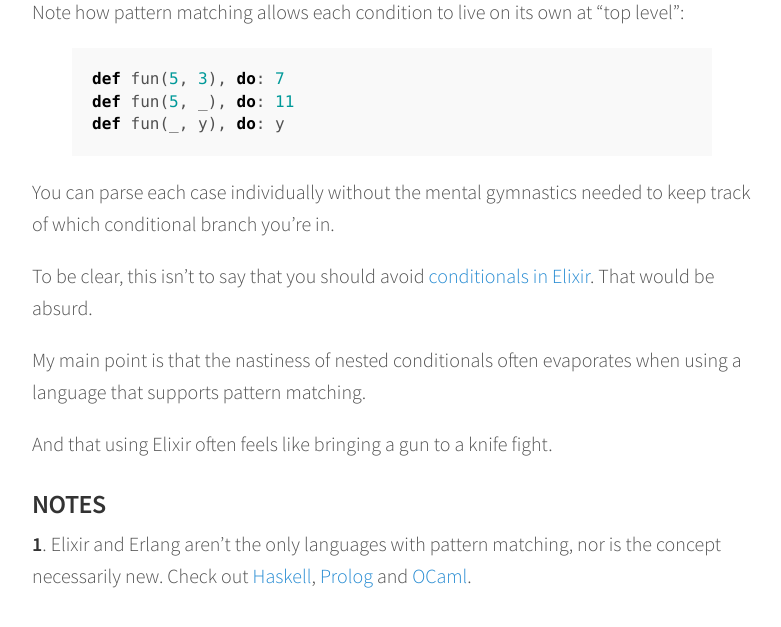
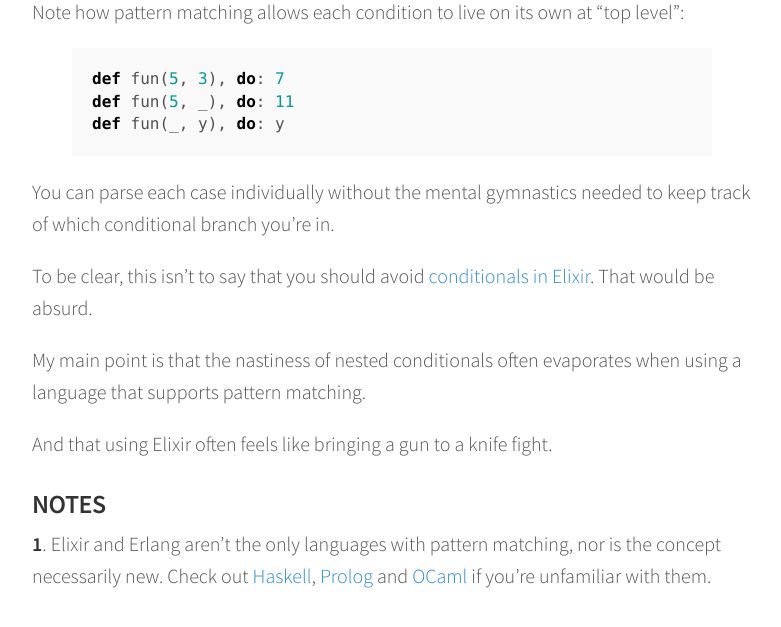
Before and after one commit to jwhiteman/lucidsimple-blog, a Jekyll site: the page built from _posts/2016-01-24-pattern-matching-helps-reduce-conditional-logic.md, in a window 1280 px wide and 900 px high, scrolled down 2224 px, cut to the strip 156-783 px from the top of the window. Shown: the whole strip, without its empty margins (248-1029 px from the left). Built offline with Jekyll 4.4.1, drawn with Linux system fonts in a browser that asks for light colours; Markdown is read by kramdown in place of the engine named in the settings; comment, search, counter and statistics services are not loaded.

Commit message:
Copy change

```diff
--- a/_posts/2016-01-24-pattern-matching-helps-reduce-conditional-logic.md
+++ b/_posts/2016-01-24-pattern-matching-helps-reduce-conditional-logic.md
@@ -93,4 +93,4 @@ And that using Elixir often feels like bringing a gun to a knife fight.
 
 ### NOTES
 
-**1**. Elixir and Erlang aren't the only languages with pattern matching, nor is the concept necessarily new. Check out <a href="https://www.haskell.org/tutorial/patterns.html" target="_blank">Haskell</a>, <a href="http://www.learnprolognow.org/" target="_blank">Prolog</a> and <a href="http://www2.lib.uchicago.edu/keith/ocaml-class/pattern-matching.html" target="_blank">OCaml</a>.
+**1**. Elixir and Erlang aren't the only languages with pattern matching, nor is the concept necessarily new. Check out <a href="https://www.haskell.org/tutorial/patterns.html" target="_blank">Haskell</a>, <a href="http://www.learnprolognow.org/" target="_blank">Prolog</a> and <a href="http://www2.lib.uchicago.edu/keith/ocaml-class/pattern-matching.html" target="_blank">OCaml</a> if you're unfamiliar with them.
```
